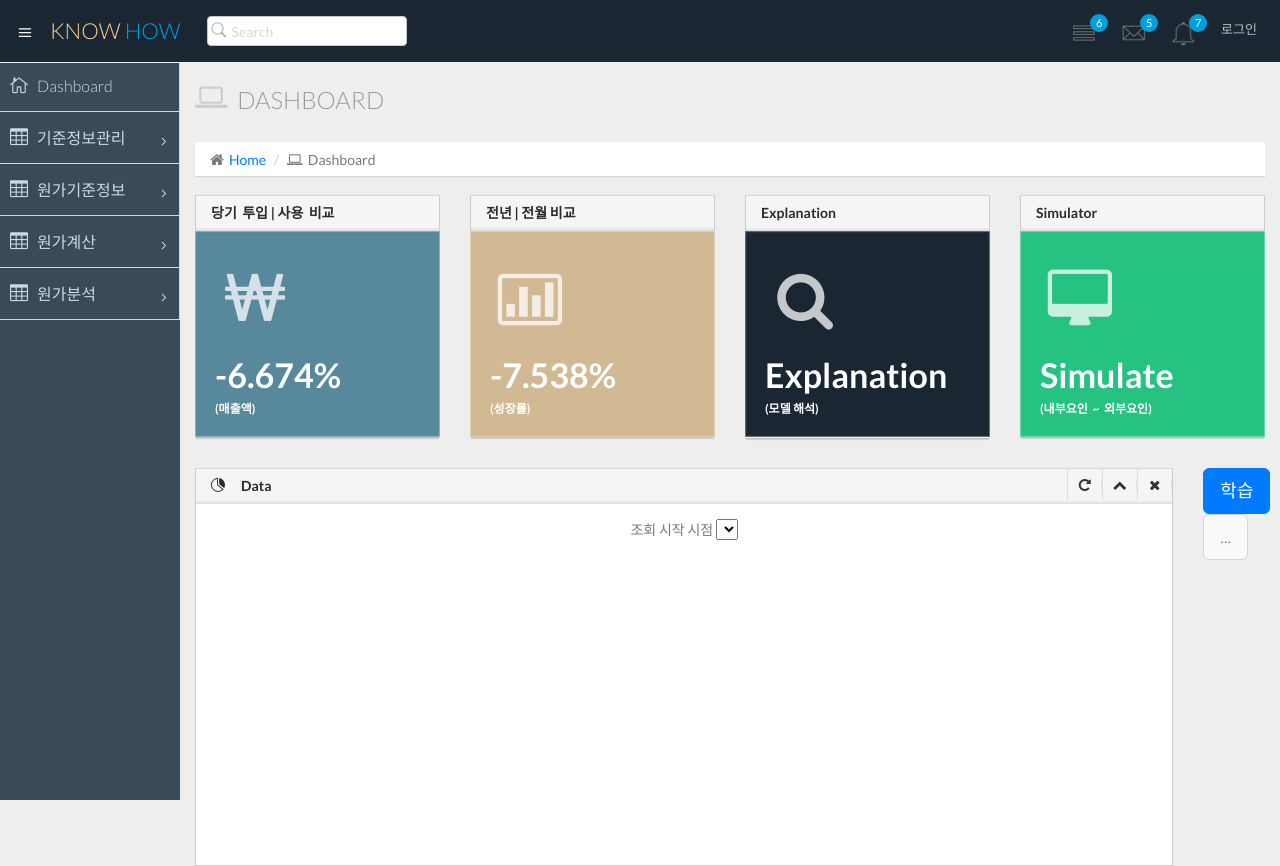
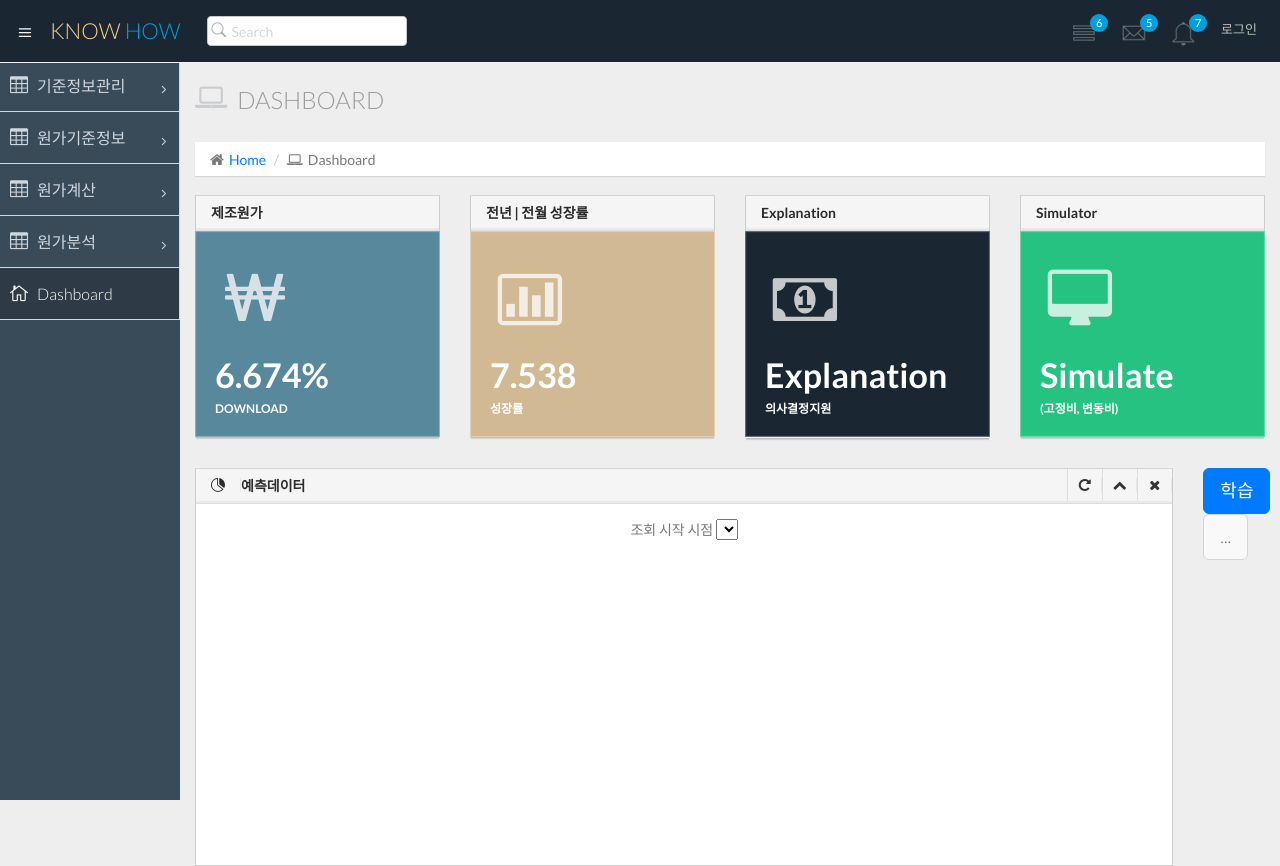
Before and after one commit to Team-KNOWHOW/AI-Cost-Management-and-Prediction-Platform, a Django app: template master/website/templates/home.html in a window 1280 px wide; the page is wider, and only the part inside the window is pictured. Shown: the top 866 px of that part. Run offline with Django 3.2, Linux system fonts and the light colour scheme; the template is opened without the code that fills it, so the values that code supplies are empty; some libraries are stand-ins or nearby versions.

Commit message:
Revert "Update Final"
This reverts commit 148e11d085c80e0ed9dc710336af6e46db3d2a58.

```diff
--- a/master/website/board/templates/board3/chart2.html
+++ b/master/website/board/templates/board3/chart2.html
@@ -26,7 +26,7 @@
             <div class="col-lg-12">
                 <section class="panel">
                     <header class="panel-heading">
-                        <h3>성장률 &nbsp (년/월)</h3>
+                        <h3>Chart 2</h3>
                     </header>
                     <div class="panel-body">
                         <div class="tab-pane" id="chartjs">
--- a/master/website/board/templates/board3/simulate.html
+++ b/master/website/board/templates/board3/simulate.html
@@ -168,7 +168,7 @@ simulate
                     period_list[i] = Math.floor(period_list[i]/100) + "." + period_list[i]%100;
                 }
 
-                strurl = "http://127.0.0.1:8080/rest_api/ca-prediction_simulation";
+                strurl = "http://127.0.0.1:8080/rest_api/ca-prediction";
                 xhr_prediction.open("GET", strurl, true);
                 xhr_prediction.setRequestHeader("X-CSRFToken", csrftoken);
                 xhr_prediction.setRequestHeader("Content-Type", "application/json");
@@ -250,7 +250,7 @@ simulate
             "prediction4_min": 0
         };
 
-        var strurl = "http://127.0.0.1:8080/rest_api/ca-prediction_simulation";
+        var strurl = "http://127.0.0.1:8080/rest_api/ca-prediction";
         xhr_prediction.open("POST", strurl, true);
         xhr_prediction.setRequestHeader("X-CSRFToken", csrftoken);
         xhr_prediction.setRequestHeader("Content-Type", "application/json");
--- a/master/website/templates/home.html
+++ b/master/website/templates/home.html
@@ -14,7 +14,7 @@ home
         <div class="modal-content">
             <div class="modal-header">
                 <button aria-hidden="true" data-dismiss="modal" class="close" type="button">×</button>
-                <h4 class="modal-title">Explanation</h4>
+                <h4 class="modal-title">의사결정</h4>
             </div>
             <div class="modal-body" align="center">
                 <div class="row">
@@ -68,12 +68,12 @@ home
             <div class="col-lg-3 col-md-3 col-sm-12 col-xs-12">
                 <div class="panel panel-default">
                     <div class="panel-heading">
-                        <h2><strong>당기&nbsp 투입&nbsp|&nbsp사용&nbsp 비교</strong></h2>
+                        <h2><strong>제조원가</strong></h2>
                     </div>
                     <div class="info-box blue-bg" onclick="location.href='{% url 'board:chart1' %}';">
                         <i class="fa fa-krw"></i>
-                        <div class="count">-6.674%</div>
-                        <div class="title">(매출액)</div>
+                        <div class="count">6.674%</div>
+                        <div class="title">Download</div>
                     </div>
                 </div>
                 <!--/.info-box-->
@@ -83,12 +83,12 @@ home
             <div class="col-lg-3 col-md-3 col-sm-12 col-xs-12">
                 <div class="panel panel-default">
                     <div class="panel-heading">
-                        <h2><strong>전년 | 전월 비교</strong></h2>
+                        <h2><strong>전년 | 전월 성장률</strong></h2>
                     </div>
                     <div class="info-box brown-bg" onclick="location.href='{% url 'board:chart2' %}';">
                         <i class="fa fa-bar-chart-o"></i>
-                        <div class="count">-7.538%</div>
-                        <div class="title">(성장률)</div>
+                        <div class="count">7.538</div>
+                        <div class="title">성장률</div>
                     </div>
                 </div>
                 <!--/.info-box-->
@@ -101,9 +101,9 @@ home
                         <h2><strong>Explanation</strong></h2>
                     </div>
                     <div class="info-box dark-bg" onclick="popup();">
-                        <i class="fa fa-search"></i>
+                        <i class="fa fa-money"></i>
                         <div class="count">Explanation</div>
-                        <div class="title">(모델&nbsp해석)</div>
+                        <div class="title">의사결정지원</div>
                     </div>
                 </div>
                 <!--/.info-box-->
@@ -118,7 +118,7 @@ home
                     <div class="info-box green-bg" onclick="location.href='{% url 'board:simulate' %}';">
                         <i class="fa fa-desktop"></i>
                         <div class="count">Simulate</div>
-                        <div class="title">(내부요인 &nbsp~&nbsp 외부요인)</div>
+                        <div class="title">(고정비, 변동비)</div>
                     </div>
                 </div>
                 <!--/.info-box-->
@@ -132,7 +132,7 @@ home
 
                 <div class="panel panel-default">
                     <div class="panel-heading">
-                        <h2><i class="icon_piechart"></i><strong>Data</strong></h2>
+                        <h2><i class="icon_piechart"></i><strong>예측데이터</strong></h2>
                         <div class="panel-actions">
                             <a href="#" class="btn-setting"><i class="fa fa-rotate-right"></i></a>
                             <a href="#" class="btn-minimize"><i class="fa fa-chevron-up"></i></a>
@@ -478,14 +478,14 @@ home
                 pointRadius: 0,
                 data: cost_list
             }, {
-                label: "매출액 최대",
+                label: "매출액 예측 최대",
                 fill: '-1',
                 backgroundColor: '#D8ABF1',
                 borderColor: 'transparent',
                 pointRadius: 0,
                 data: predict_max
             }, {
-                label: "매출액 최소",
+                label: "매출액 예측 최소",
                 backgroundColor: 'rgba(221, 255, 255, 0.3)',
                 borderColor: 'transparent',
                 pointRadius: 0,
@@ -601,7 +601,7 @@ home
     }
 
     function get_predict() {
-        var prediction_url = "http://127.0.0.1:8080/rest_api/ca-prediction_main";
+        var prediction_url = "http://127.0.0.1:8080/rest_api/ca-prediction-main";
         xhr_prediction.open("GET", prediction_url, true);
         xhr_prediction.setRequestHeader("X-CSRFToken", csrftoken);
         xhr_prediction.setRequestHeader("Content-Type", "application/json");
--- a/master/website/templates/sidebar.html
+++ b/master/website/templates/sidebar.html
@@ -4,12 +4,7 @@
     <div id="sidebar" class="nav-collapse ">
         <!-- sidebar menu start-->
         <ul class="sidebar-menu">
-            <li class="sub-menu">
-                <a class="" href="/board">
-                    <i class="icon_house_alt"></i>
-                    <span>Dashboard</span>
-                </a>
-            </li>
+
             <li class="sub-menu">
                 <a href="javascript:;" class="">
                     <i class="icon_table"></i>
@@ -62,11 +57,17 @@
                 </a>
                 <ul class="sub">
                     <li><a class=""  href="{% url 'board:cc_costbill1_if' %}">원가 계산서</a></li>
-                    <li><a class=""  href="{% url 'board:chart1' %}">당기투입/사용</a></li>
-                    <li><a class=""  href="{% url 'board:chart2' %}">전년/월대비</a></li>
+                    <li><a class=""  href="{% url 'board:chart_if' %}">원가 차트</a></li>
+                    <li><a class=""  href="{% url 'board:chart1' %}">차트1</a></li>
+                    <li><a class=""  href="{% url 'board:chart2' %}">차트2</a></li>
                 </ul>
             </li>
-
+            <li class="active">
+                <a class="">
+                    <i class="icon_house_alt"></i>
+                    <span>Dashboard</span>
+                </a>
+            </li>
         </ul>
         <!-- sidebar menu end-->
     </div>
```
Also changed, not shown: master/website/board/templates/board3/chart1.html (+1 -8 lines).
